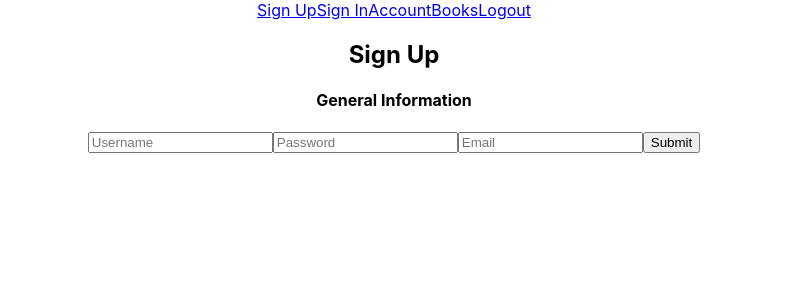
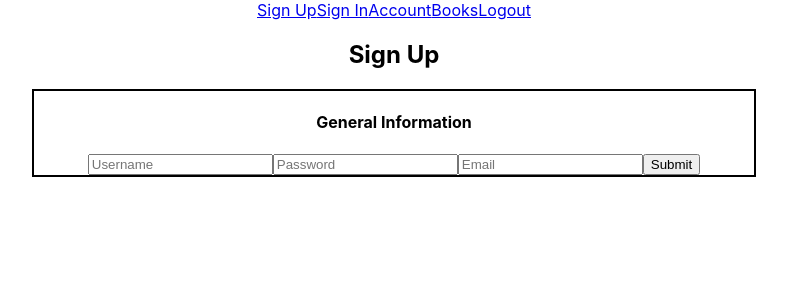
Before and after one commit to meloegel/my-libaray-fe, a React (Create React App) app: page / in a window 1280 px wide. Shown: the top 300 px of the page, without its empty margins (246-1033 px from the left). Built offline with nearby package versions, Linux system fonts and the light colour scheme.

Commit message:
first attepmt at getting bootstrap card to work

```diff
--- a/src/components/SignUp.js
+++ b/src/components/SignUp.js
@@ -5,6 +5,7 @@ import { useHistory } from "react-router-dom";
 import * as yup from "yup";
 import InputGroup from 'react-bootstrap/InputGroup'
 import FormControl from 'react-bootstrap/FormControl'
+import Card from 'react-bootstrap/Card'
 
 const initialFormValues = {
     username: "",
@@ -80,6 +81,7 @@ export default function Registration() {
                     <h2>Sign Up</h2>
                 </div>
                 <div className="form inputs">
+                    <Card border='black' bg='dark' style={{ width: '45rem', border: '2px solid black', margin: '0 auto' }} >
                         <h4>General Information</h4>
                         <InputGroup className="mb-3" onSubmit={onSubmit} disabled={disabled}>
                             <FormControl
@@ -118,6 +120,7 @@ export default function Registration() {
                                 <div>{formErrors.email}</div>
                             </div>
                         </div>
+                    </Card>
                 </div>
             </div>
         </div>
```
Lines whose indentation alone changed are shown as unchanged.
